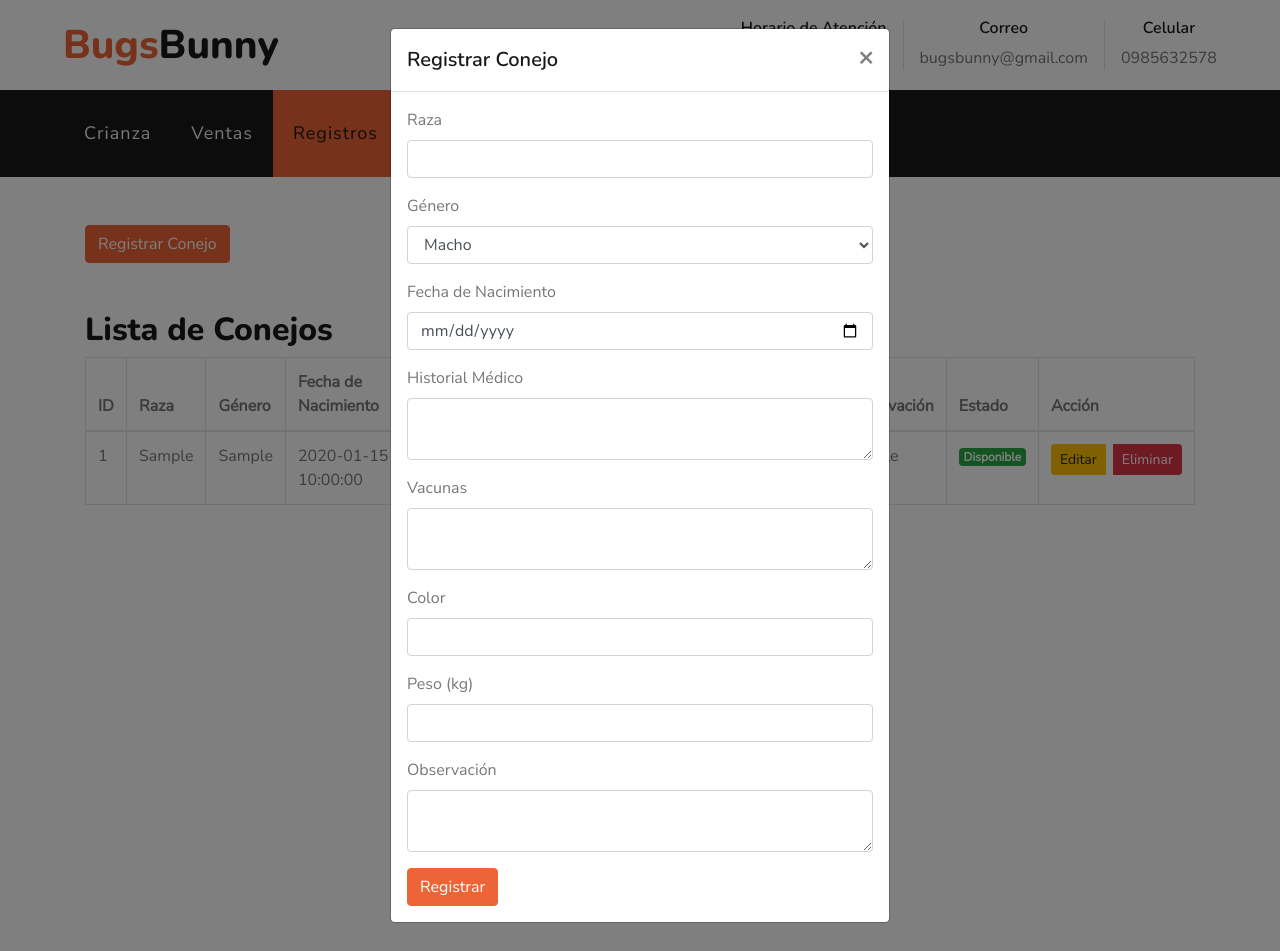
After one commit to Rename22/proyecto_conejo, a PHP site: page /registro.php in a window 1280 px wide, after a click on "Registrar Conejo". The commit adds this page. Run offline with PHP 8.4, Linux system fonts and the light colour scheme; tables that the repository leaves empty or names only in its code hold one stand-in row (values such as "Sample post"); some libraries are stand-ins or nearby versions.

Commit message:
Pagina de registros

```diff
--- /dev/null
+++ b/conexion.php
@@ -0,0 +1,14 @@
+<?php
+$servername = "localhost";
+$username = "root";
+$password = "root";
+$dbname = "conejeria";
+
+// Crear conexión
+$conn = new mysqli($servername, $username, $password, $dbname);
+
+// Verificar conexión
+if ($conn->connect_error) {
+    die("Conexión fallida: " . $conn->connect_error);
+}
+?>
--- /dev/null
+++ b/registro.php
@@ -0,0 +1,363 @@
+<?php
+// Incluir el archivo de conexión
+include 'conexion.php';
+
+// Insertar nuevo conejo
+if ($_SERVER["REQUEST_METHOD"] == "POST") {
+    $raza = $_POST['raza'];
+    $genero = $_POST['genero'];
+    $fecha_nac = $_POST['fecha_nac'];
+    $historial_me = $_POST['historial_me'];
+    $vacunas = $_POST['vacunas'];
+    $color = $_POST['color'];
+    $peso = $_POST['peso'];
+    $observacion = $_POST['observacion'];
+    $estado = "Disponible";
+
+    $sql = "INSERT INTO conejos (raza, genero, fecha_nac, historial_me, vacunas, color, peso, observacion, estado)
+            VALUES ('$raza', '$genero', '$fecha_nac', '$historial_me', '$vacunas', '$color', $peso, '$observacion', '$estado')";
+
+    if ($conn->query($sql) === TRUE) {
+        header("Location: registro.php");
+    } else {
+        echo "Error: " . $sql . "<br>" . $conn->error;
+    }
+}
+
+// Obtener conejos de la base de datos
+$sql = "SELECT * FROM conejos";
+$result = $conn->query($sql);
+?>
+
+
+
+<!DOCTYPE html>
+<html lang="en">
+
+<head>
+    <meta charset="utf-8">
+    <title>BugsBunny</title>
+    <meta content="width=device-width, initial-scale=1.0" name="viewport">
+    <meta content="Free HTML Templates" name="keywords">
+    <meta content="Free HTML Templates" name="description">
+
+    <!-- Favicon -->
+    <link href="img/favicon.ico" rel="icon">
+
+    <!-- Google Web Fonts -->
+    <link href="https://fonts.googleapis.com/css2?family=Nunito+Sans&family=Nunito:wght@600;700;800&display=swap" rel="stylesheet">
+
+    <!-- Font Awesome -->
+    <link href="https://cdnjs.cloudflare.com/ajax/libs/font-awesome/5.10.0/css/all.min.css" rel="stylesheet">
+
+    <!-- Flaticon Font -->
+    <link href="lib/flaticon/font/flaticon.css" rel="stylesheet">
+
+    <!-- Libraries Stylesheet -->
+    <link href="lib/owlcarousel/assets/owl.carousel.min.css" rel="stylesheet">
+    <link href="lib/tempusdominus/css/tempusdominus-bootstrap-4.min.css" rel="stylesheet" />
+
+    <!-- Customized Bootstrap Stylesheet -->
+    <link href="css/style.css" rel="stylesheet">
+    <style>
+        .zoom-button {
+            transition: transform 0.2s;
+        }
+        .zoom-button:hover {
+            transform: scale(1.1);
+        }
+        .badge-success {
+            background-color: #28a745;
+            color: white;
+        }
+
+        .badge-danger {
+            background-color: #dc3545;
+            color: white;
+        }
+
+    </style>
+</head>
+
+<body>
+    <!-- Topbar Start -->
+    <div class="container-fluid">
+
+        <div class="row py-3 px-lg-5">
+            <div class="col-lg-4">
+                <a href="" class="navbar-brand d-none d-lg-block">
+                    <h1 class="m-0 display-5 text-capitalize"><span class="text-primary">Bugs</span>Bunny</h1>
+                </a>
+            </div>
+            <div class="col-lg-8 text-center text-lg-right">
+                <div class="d-inline-flex align-items-center">
+                    <div class="d-inline-flex flex-column text-center pr-3 border-right">
+                        <h6>Horario de Atención</h6>
+                        <p class="m-0">8.00AM - 9.00PM</p>
+                    </div>
+                    <div class="d-inline-flex flex-column text-center px-3 border-right">
+                        <h6>Correo</h6>
+                        <p class="m-0">bugsbunny@gmail.com</p>
+                    </div>
+                    <div class="d-inline-flex flex-column text-center pl-3">
+                        <h6>Celular</h6>
+                        <p class="m-0">0985632578</p>
+                    </div>
+                </div>
+            </div>
+        </div>
+    </div>
+    <!-- Topbar End -->
+
+
+    <!-- Navbar Start -->
+    <div class="container-fluid p-0">
+        <nav class="navbar navbar-expand-lg bg-dark navbar-dark py-3 py-lg-0 px-lg-5">
+            <a href="" class="navbar-brand d-block d-lg-none">
+                <h1 class="m-0 display-5 text-capitalize font-italic text-white"><span class="text-primary">Bugs</span>Bunny</h1>
+            </a>
+            <button type="button" class="navbar-toggler" data-toggle="collapse" data-target="#navbarCollapse">
+                <span class="navbar-toggler-icon"></span>
+            </button>
+            <div class="collapse navbar-collapse justify-content-between px-3" id="navbarCollapse">
+                <div class="navbar-nav mr-auto py-0">
+                    <a href="index.html" class="nav-item nav-link ">Crianza</a>
+                    <a href="about.html" class="nav-item nav-link">Ventas</a>
+                    <a href="registro.php" class="nav-item nav-link active">Registros</a>
+                    <a href="price.html" class="nav-item nav-link">Estadistica</a>
+                    <a href="booking.html" class="nav-item nav-link">Videos</a>
+                    <a href="booking.html" class="nav-item nav-link">Bitacora   </a>
+                    <a href="contact.html" class="nav-item nav-link">Contactanos</a>
+                </div>
+
+            </div>
+        </nav>
+    </div>
+    <!-- Navbar End -->
+
+
+
+     <!-- Pagina principal -->
+    <div class="container mt-5">
+         <!-- Botón de Registro -->
+        <button type="button" class="btn btn-primary zoom-button" data-toggle="modal" data-target="#registerModal">
+            Registrar Conejo
+        </button>
+
+        <h2 class="mt-5">Lista de Conejos</h2>
+        <table class="table table-bordered">
+            <thead>
+                <tr>
+                    <th>ID</th>
+                    <th>Raza</th>
+                    <th>Género</th>
+                    <th>Fecha de Nacimiento</th>
+                    <th>Historial Médico</th>
+                    <th>Vacunas</th>
+                    <th>Color</th>
+                    <th>Peso (kg)</th>
+                    <th>Observación</th>
+                    <th>Estado</th>
+                    <th>Acción</th>
+                </tr>
+            </thead>
+            <tbody>
+                <?php
+                if ($result->num_rows > 0) {
+                    while($row = $result->fetch_assoc()) {
+                        $estadoClass = $row['estado'] == 'Disponible' ? 'badge badge-success' : 'badge badge-danger';
+                        echo "<tr>
+                            <td>{$row['id']}</td>
+                            <td>{$row['raza']}</td>
+                            <td>{$row['genero']}</td>
+                            <td>{$row['fecha_nac']}</td>
+                            <td>{$row['historial_me']}</td>
+                            <td>{$row['vacunas']}</td>
+                            <td>{$row['color']}</td>
+                            <td>{$row['peso']} kg</td>
+                            <td>{$row['observacion']}</td>
+                            <td><span class='{$estadoClass}'>{$row['estado']}</span></td>
+                            <td>
+                                <div class='btn-group' role='group'>
+                                    <button class='btn btn-warning btn-sm mr-2 zoom-button' data-toggle='modal' data-target='#editModal'
+                                            data-id='{$row['id']}' data-raza='{$row['raza']}' data-genero='{$row['genero']}'
+                                            data-fecha_nac='{$row['fecha_nac']}' data-historial_me='{$row['historial_me']}'
+                                            data-vacunas='{$row['vacunas']}' data-color='{$row['color']}'
+                                            data-peso='{$row['peso']}' data-observacion='{$row['observacion']}'>Editar</button>
+                                    <a href='eliminar.php?id={$row['id']}' class='btn btn-danger btn-sm zoom-button'>Eliminar</a>
+                                </div>
+                            </td>
+                        </tr>";
+                    }
+                } else {
+                    echo "<tr><td colspan='11'>No hay conejos registrados</td></tr>";
+                }
+                ?>
+            </tbody>
+
+
+
+
+
+
+
+        </table>
+    </div>
+
+    <!-- Modal de Registro -->
+    <div class="modal fade" id="registerModal" tabindex="-1" role="dialog" aria-labelledby="registerModalLabel" aria-hidden="true">
+        <div class="modal-dialog" role="document">
+            <div class="modal-content">
+                <div class="modal-header">
+                    <h5 class="modal-title" id="registerModalLabel">Registrar Conejo</h5>
+                    <button type="button" class="close" data-dismiss="modal" aria-label="Close">
+                        <span aria-hidden="true">&times;</span>
+                    </button>
+                </div>
+                <div class="modal-body">
+                    <form id="registerForm" method="post" action="registro.php">
+                        <!-- Campos del formulario -->
+                        <div class="form-group">
+                            <label for="raza">Raza</label>
+                            <input type="text" class="form-control" id="raza" name="raza" required>
+                        </div>
+                        <div class="form-group">
+                            <label for="genero">Género</label>
+                            <select class="form-control" id="genero" name="genero" required>
+                                <option value="Macho">Macho</option>
+                                <option value="Hembra">Hembra</option>
+                            </select>
+                        </div>
+                        <div class="form-group">
+                            <label for="fecha_nac">Fecha de Nacimiento</label>
+                            <input type="date" class="form-control" id="fecha_nac" name="fecha_nac" required>
+                        </div>
+                        <div class="form-group">
+                            <label for="historial_me">Historial Médico</label>
+                            <textarea class="form-control" id="historial_me" name="historial_me" required></textarea>
+                        </div>
+                        <div class="form-group">
+                            <label for="vacunas">Vacunas</label>
+                            <textarea class="form-control" id="vacunas" name="vacunas" required></textarea>
+                        </div>
+                        <div class="form-group">
+                            <label for="color">Color</label>
+                            <input type="text" class="form-control" id="color" name="color" required>
+                        </div>
+                        <div class="form-group">
+                            <label for="peso">Peso (kg)</label>
+                            <input type="number" step="0.01" class="form-control" id="peso" name="peso" required>
+                        </div>
+                        <div class="form-group">
+                            <label for="observacion">Observación</label>
+                            <textarea class="form-control" id="observacion" name="observacion" required></textarea>
+                        </div>
+                        <button type="submit" class="btn btn-primary">Registrar</button>
+                    </form>
+                </div>
+            </div>
+        </div>
+    </div>
+
+    <!-- Modal de Edición -->
+    <div class="modal fade" id="editModal" tabindex="-1" role="dialog" aria-labelledby="editModalLabel" aria-hidden="true">
+        <div class="modal-dialog" role="document">
+            <div class="modal-content">
+                <div class="modal-header">
+                    <h5 class="modal-title" id="editModalLabel">Editar Conejo</h5>
+                    <button type="button" class="close" data-dismiss="modal" aria-label="Close">
+                        <span aria-hidden="true">&times;</span>
+                    </button>
+                </div>
+                <div class="modal-body">
+                    <form id="editForm" method="post" action="editar.php">
+                        <input type="hidden" id="edit-id" name="id">
+                        <div class="form-group">
+                            <label for="edit-raza">Raza</label>
+                            <input type="text" class="form-control" id="edit-raza" name="raza" required>
+                        </div>
+                        <div class="form-group">
+                            <label for="edit-genero">Género</label>
+                            <select class="form-control" id="edit-genero" name="genero" required>
+                                <option value="Macho">Macho</option>
+                                <option value="Hembra">Hembra</option>
+                            </select>
+                        </div>
+                        <div class="form-group">
+                            <label for="edit-fecha_nac">Fecha de Nacimiento</label>
+                            <input type="date" class="form-control" id="edit-fecha_nac" name="fecha_nac" required>
+                        </div>
+                        <div class="form-group">
+                            <label for="edit-historial_me">Historial Médico</label>
+                            <textarea class="form-control" id="edit-historial_me" name="historial_me" required></textarea>
+                        </div>
+                        <div class="form-group">
+                            <label for="edit-vacunas">Vacunas</label>
+                            <textarea class="form-control" id="edit-vacunas" name="vacunas" required></textarea>
+                        </div>
+                        <div class="form-group">
+                            <label for="edit-color">Color</label>
+                            <input type="text" class="form-control" id="edit-color" name="color" required>
+                        </div>
+                        <div class="form-group">
+                            <label for="edit-peso">Peso (kg)</label>
+                            <input type="number" step="0.01" class="form-control" id="edit-peso" name="peso" required>
+                        </div>
+                        <div class="form-group">
+                            <label for="edit-observacion">Observación</label>
+                            <textarea class="form-control" id="edit-observacion" name="observacion" required></textarea>
+                        </div>
+                        <button type="submit" class="btn btn-primary">Guardar Cambios</button>
+                    </form>
+                </div>
+            </div>
+        </div>
+    </div>
+
+    <!-- Back to Top -->
+    <a href="#" class="btn btn-lg btn-primary back-to-top"><i class="fa fa-angle-double-up"></i></a>
+
+
+    <!-- JavaScript Libraries -->
+    <script src="https://code.jquery.com/jquery-3.4.1.min.js"></script>
+    <script src="https://stackpath.bootstrapcdn.com/bootstrap/4.4.1/js/bootstrap.bundle.min.js"></script>
+    <script src="lib/easing/easing.min.js"></script>
+    <script src="lib/owlcarousel/owl.carousel.min.js"></script>
+    <script src="lib/tempusdominus/js/moment.min.js"></script>
+    <script src="lib/tempusdominus/js/moment-timezone.min.js"></script>
+    <script src="lib/tempusdominus/js/tempusdominus-bootstrap-4.min.js"></script>
+
+    <!-- Contact Javascript File -->
+    <script src="mail/jqBootstrapValidation.min.js"></script>
+    <script src="mail/contact.js"></script>
+
+    <!-- Template Javascript -->
+    <script src="js/main.js"></script>
+    <script>
+        $('#editModal').on('show.bs.modal', function (event) {
+            var button = $(event.relatedTarget);
+            var id = button.data('id');
+            var raza = button.data('raza');
+            var genero = button.data('genero');
+            var fecha_nac = button.data('fecha_nac');
+            var historial_me = button.data('historial_me');
+            var vacunas = button.data('vacunas');
+            var color = button.data('color');
+            var peso = button.data('peso');
+            var observacion = button.data('observacion');
+
+            var modal = $(this);
+            modal.find('#edit-id').val(id);
+            modal.find('#edit-raza').val(raza);
+            modal.find('#edit-genero').val(genero);
+            modal.find('#edit-fecha_nac').val(fecha_nac);
+            modal.find('#edit-historial_me').val(historial_me);
+            modal.find('#edit-vacunas').val(vacunas);
+            modal.find('#edit-color').val(color);
+            modal.find('#edit-peso').val(peso);
+            modal.find('#edit-observacion').val(observacion);
+        });
+    </script>
+</body>
+
+</html>
```
Also changed, not shown: editar.php (added, +27 -0 lines), service.html (deleted, +0 -303 lines), css/style.css.
